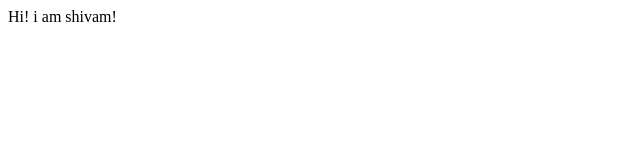
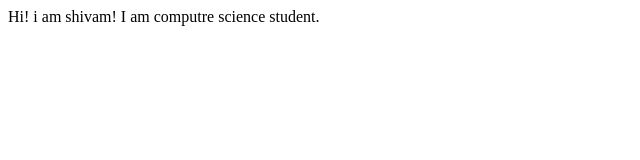
Before and after one commit to shivamsggk/first-repository-, a plain HTML site: page index.html in a window 1280 px wide. Shown: the whole page, without its empty margins (0-640 px from the left). Drawn offline with Linux system fonts and the light colour scheme.

Commit message:
Update text

```diff
--- a/index.html
+++ b/index.html
@@ -8,5 +8,6 @@
 </head>
 <body>
     Hi! i am shivam!
+    I am computre science student.
 </body>
 </html>
```
